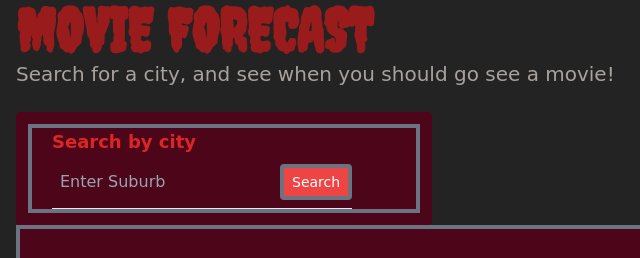
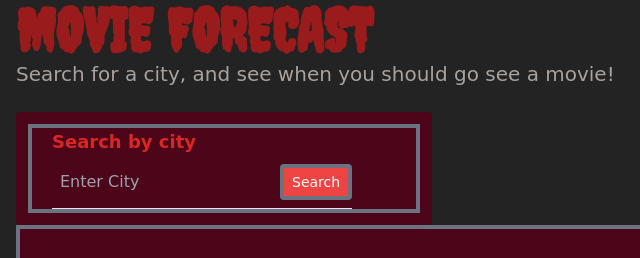
Before and after one commit to ksalvaris/bootcamp-project-1, a plain HTML site: page index.html in a window 1280 px wide. Shown: the top 258 px of the page, 0-640 px from the left. Drawn offline with nearby package versions, Linux system fonts and the light colour scheme; a web font is replaced by a local one.

Commit message:
"adding images fro README"

```diff
--- a/api_key.js
+++ b/api_key.js
@@ -1,4 +1,3 @@
-
 // api_key.js
 const weatherAPI = "";
 const Auth = '';
--- a/index.html
+++ b/index.html
@@ -30,7 +30,7 @@
                 <h2 class="citysearch-header text-lg font-semibold">Search by city</h2>
                 <form id='searchForm' class="w-full max-w-sm">
                     <div class="flex items-center border-b py-2">
-                        <input class="appearance-none bg-transparent border-none w-full text-gray-700 mr-3 py-1 px-2 leading-tight focus:outline-none" type="text" placeholder="Enter Suburb" aria-label="Suburb">
+                        <input class="appearance-none bg-transparent border-none w-full text-gray-700 mr-3 py-1 px-2 leading-tight focus:outline-none" type="text" placeholder="Enter City" aria-label="Suburb">
                         <button id = 'searchButton' class="flex-shrink-0 bg-red-500 hover:bg-teal-700 border-gray-500 hover:border-teal-700 text-sm border-4 text-white py-1 px-2 rounded" type="submit">
                             Search
                           </button>
```
Also changed, not shown: images/initialsearch.PNG (added), images/movies.PNG (added), images/movietimes.PNG (added).
